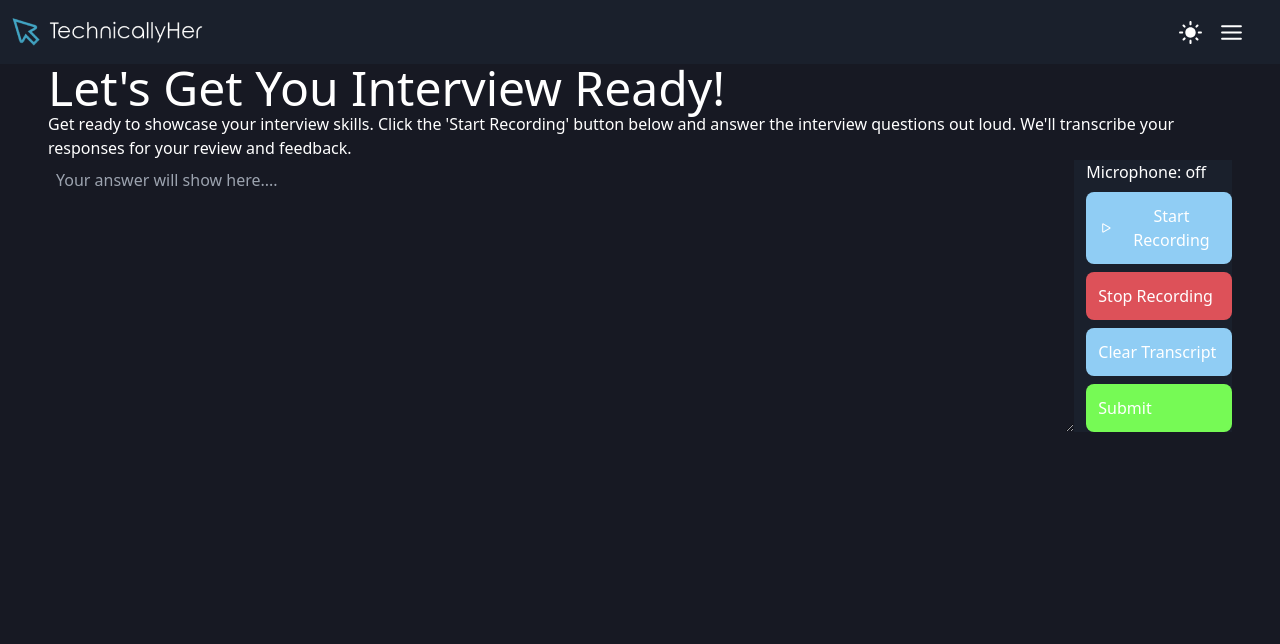
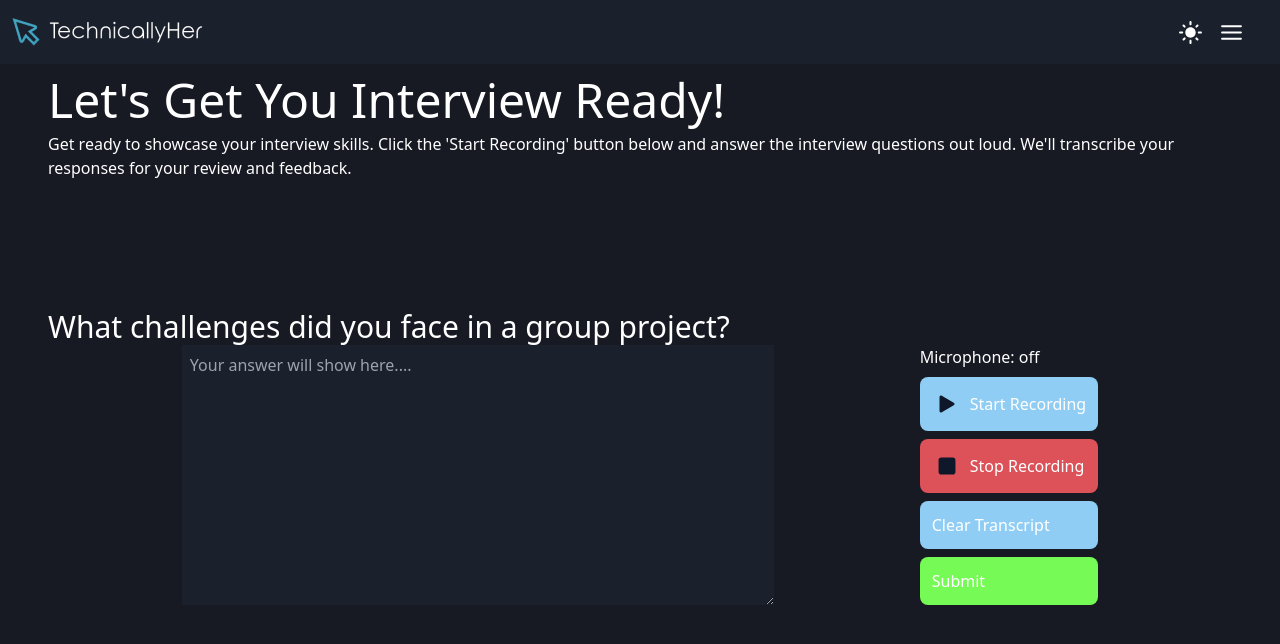
Before and after one commit to GneRd-org/technically-her, a React (Vite) app: page /interviews in a window 1280 px wide. Shown: the top 644 px of the page. Built offline with nearby package versions, Linux system fonts and the light colour scheme; no server answers.

Commit message:
WIP Interviews

```diff
--- a/src/components/commons/button/button.tsx
+++ b/src/components/commons/button/button.tsx
@@ -24,7 +24,7 @@ export const Button: FC<ButtonProps> = ({
       style += "bg-[#90CDF4]";
   }
   return (
-    <button {...rest} className={style + " rounded-lg py-3 px-3"}>
+    <button {...rest} className={style + " rounded-lg py-3 px-3 w-full"}>
       <section className="flex items-center gap-2">
         {icon ? icon : <></>}
         {children}
--- a/src/components/pages/interview-simulation/interview-simulation.tsx
+++ b/src/components/pages/interview-simulation/interview-simulation.tsx
@@ -2,7 +2,8 @@ import SpeechRecognition, {
   useSpeechRecognition,
 } from "react-speech-recognition";
 import { Button } from "../..";
-import { BsPlay } from "react-icons/bs";
+import { BsFillPlayFill, BsFillStopFill } from "react-icons/bs";
+import { useState } from "react";
 
 export const InterviewSimulation = () => {
   const {
@@ -11,23 +12,28 @@ export const InterviewSimulation = () => {
     resetTranscript,
     browserSupportsSpeechRecognition,
   } = useSpeechRecognition();
-
+  const [question, setQuestion] = useState(
+    "What challenges did you face in a group project?"
+  );
   if (!browserSupportsSpeechRecognition) {
     return <span>Browser doesn't support speech recognition.</span>;
   }
   return (
-    <main>
-      <section className="bg-secondaryDark">
-        <h1 className="text-5xl">Let's Get You Interview Ready!</h1>
+    <main className="h-full">
+      <section className="bg-secondaryDark h-1/3 flex flex-col gap-2">
+        <h1 className="text-5xl pt-3">Let's Get You Interview Ready!</h1>
         <p>
           Get ready to showcase your interview skills. Click the 'Start
           Recording' button below and answer the interview questions out loud.
           We'll transcribe your responses for your review and feedback.
         </p>
       </section>
-      <section className="flex gap-3 bg-primaryDark">
+      <section>
+        <h2 className="text-3xl">{question}</h2>
+      </section>
+      <section className="flex gap-3 bg-secondaryDark justify-evenly">
         <textarea
-          className="w-full bg-secondaryDark text-white p-2"
+          className="w-1/2 bg-primaryDark text-white p-2"
           value={transcript}
           placeholder="Your answer will show here...."
         ></textarea>
@@ -35,7 +41,7 @@ export const InterviewSimulation = () => {
         <section className="flex flex-col gap-2">
           <p>Microphone: {listening ? "on" : "off"}</p>
           <Button
-            icon={<BsPlay size={20} />}
+            icon={<BsFillPlayFill size={30} style={{ color: "#0F172A" }} />}
             buttonType="common"
             onClick={() =>
               SpeechRecognition.startListening().then((r) => console.log(r))
@@ -44,6 +50,7 @@ export const InterviewSimulation = () => {
             Start Recording
           </Button>
           <Button
+            icon={<BsFillStopFill size={30} style={{ color: "#0F172A" }} />}
             buttonType="stop"
             onClick={() =>
               SpeechRecognition.stopListening().then((r) => console.log(r))
```
